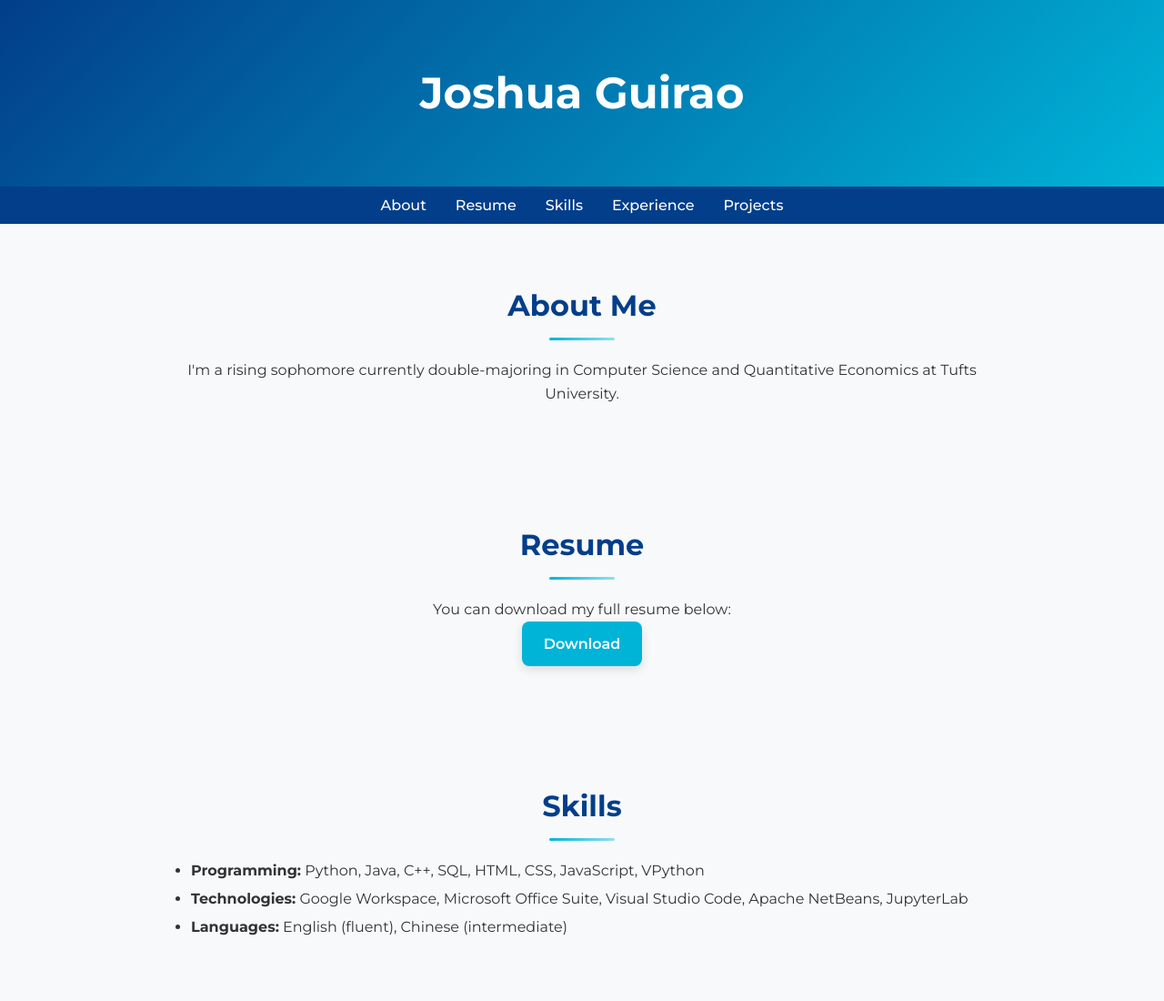
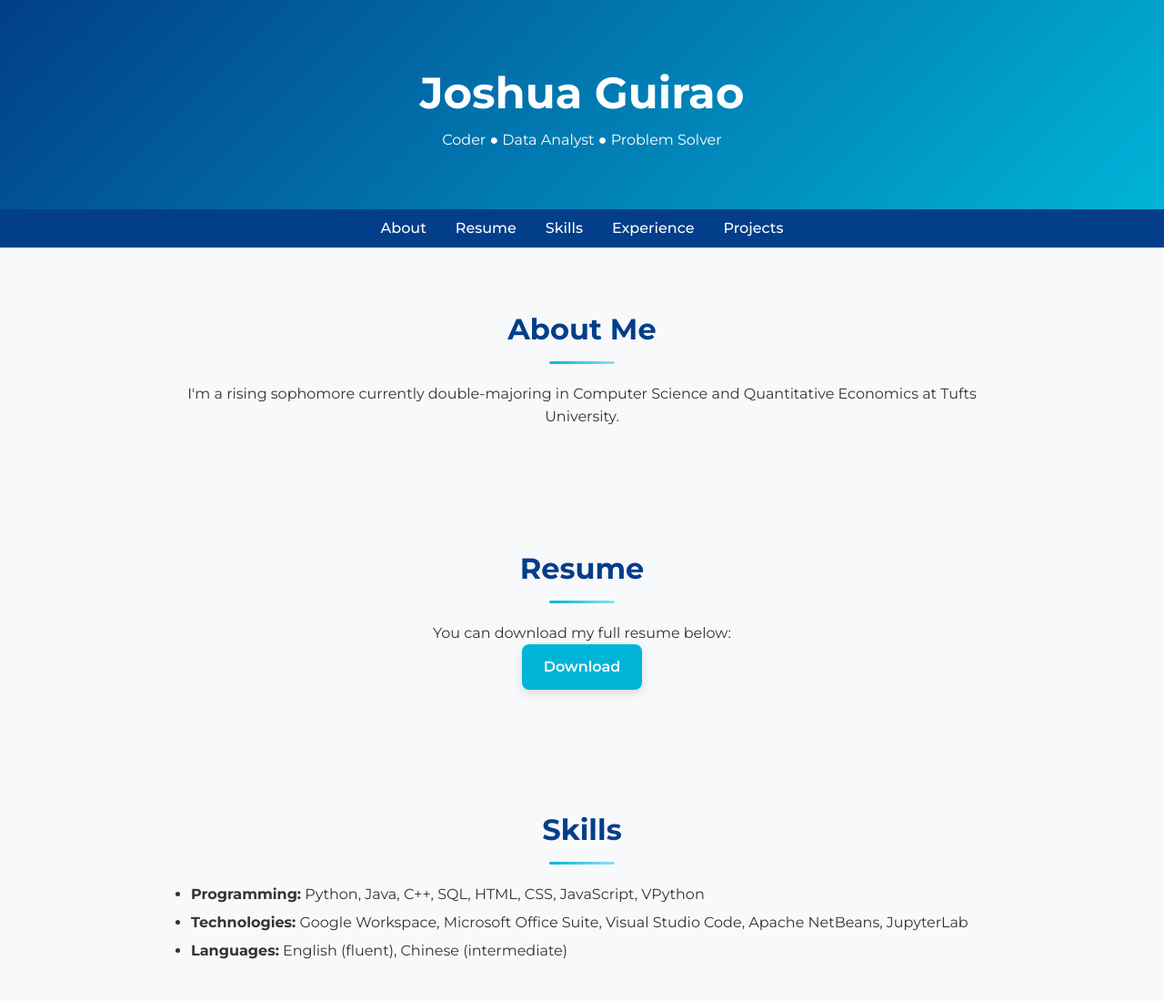
Before and after one commit to JoshuaGuirao/joshuaguirao.github.io, a plain HTML site: page index.html in a window 1280 px wide. Shown: the top 1100 px of the page at 91% size. Drawn offline with Linux system fonts and the light colour scheme.

Commit message:
Update index.html

```diff
--- a/index.html
+++ b/index.html
@@ -18,6 +18,7 @@
 
   <header>
     <h1>Joshua Guirao</h1>
+    <p>Coder ● Data Analyst ● Problem Solver</p>
   </header>
 
   <nav>
```
